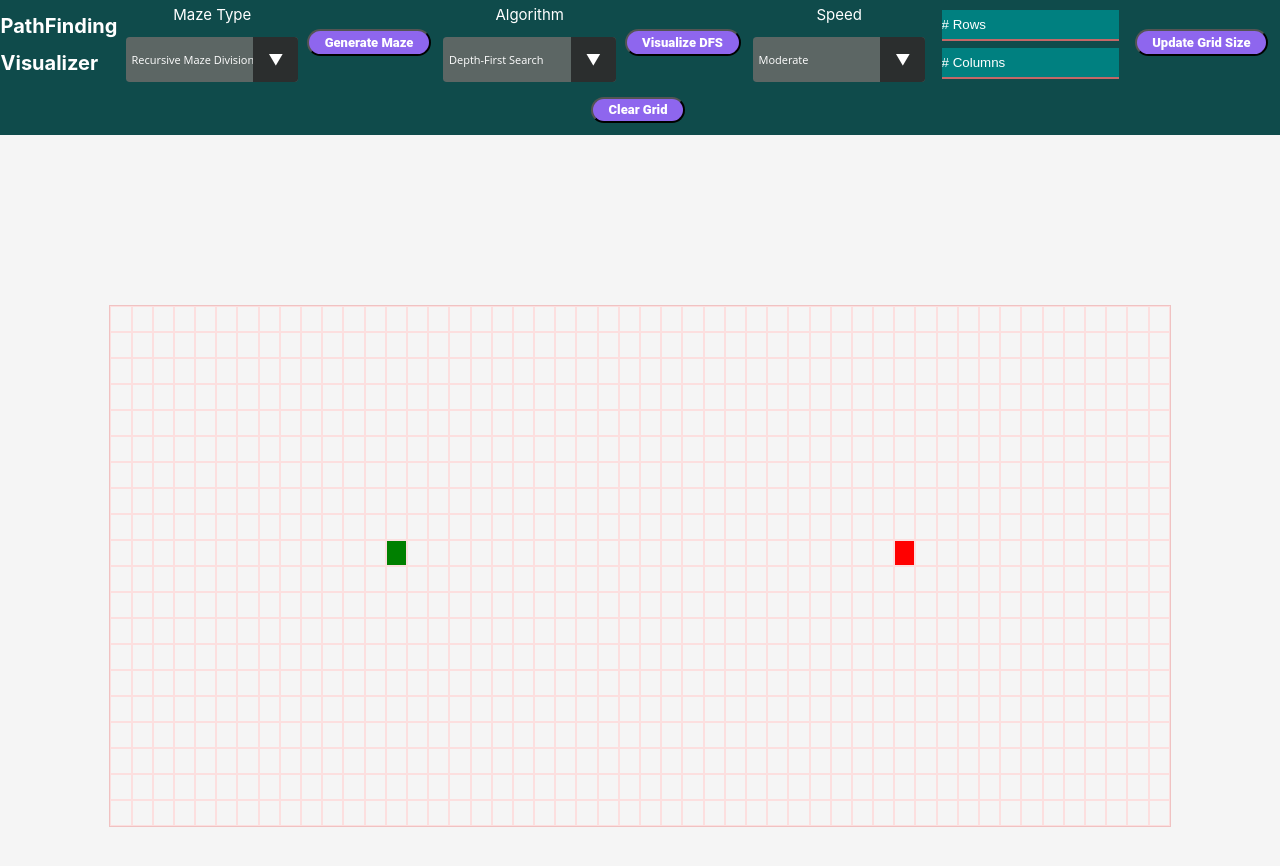
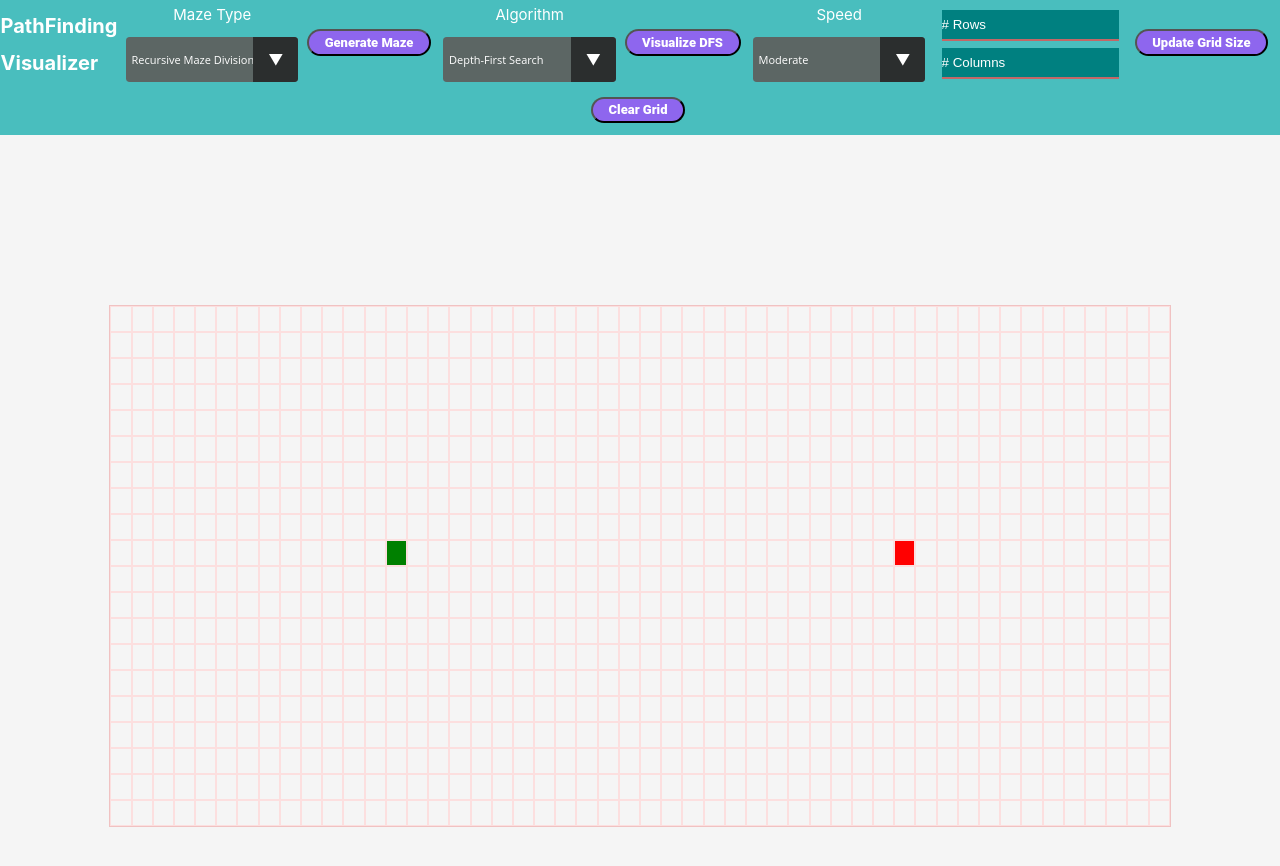
Before and after one commit to alexwang177/path-finder, a React (Create React App) app: page / in a window 1280 px wide. Shown: the top 866 px of the page. Built offline with nearby package versions, Linux system fonts and the light colour scheme.

Commit message:
flex 1 1 auto

```diff
--- a/src/App.css
+++ b/src/App.css
@@ -18,13 +18,7 @@ html, body {
     justify-content: space-between;
 
     height: 100vh;
-    /*display: grid;
-    grid-template-rows: 20% 80%;*/
-    display: flex;
     flex-direction: column;
-
-    flex: 0 1 auto;
-
 }
 
 /* Control Bar CSS*/
@@ -37,10 +31,9 @@ html, body {
     display: -webkit-flex;
     display: flex;
 
-    -webkit-flex: 0;
-    flex-shrink: 0;
+    /*-webkit-flex: 0;*/
 
-    background-color: rgb(15, 75, 75);
+    background-color: rgb(73, 190, 190);
     color: white;
     /*padding: 10px;*/
 
@@ -51,7 +44,7 @@ html, body {
 
     font-size: 10px;
 
-    flex: 0 1 auto;
+    flex: 1 1 auto;
 
 }
 
@@ -185,10 +178,6 @@ select {
     display: -webkit-flex;
     display: flex;
 
-    /*flex-grow: 1;*/
-    /*flex-shrink: 1;*/
-
-    display: flex;
     background-color: whitesmoke;
     justify-content: center;
     align-items: center;
@@ -196,7 +185,7 @@ select {
     margin: 5em;
     padding: 5em;
 
-    flex-shrink: 0;
+    flex: 1 1 auto;
 }
 
 .board {
```
